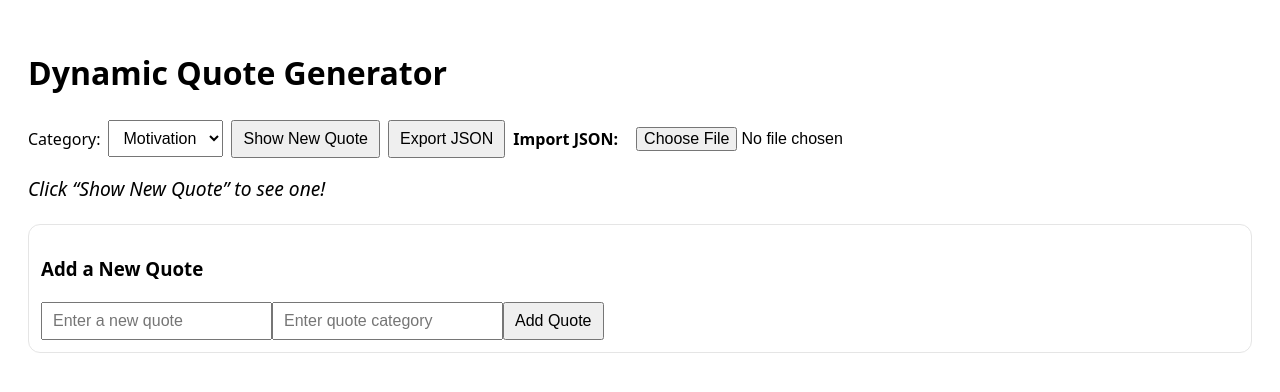
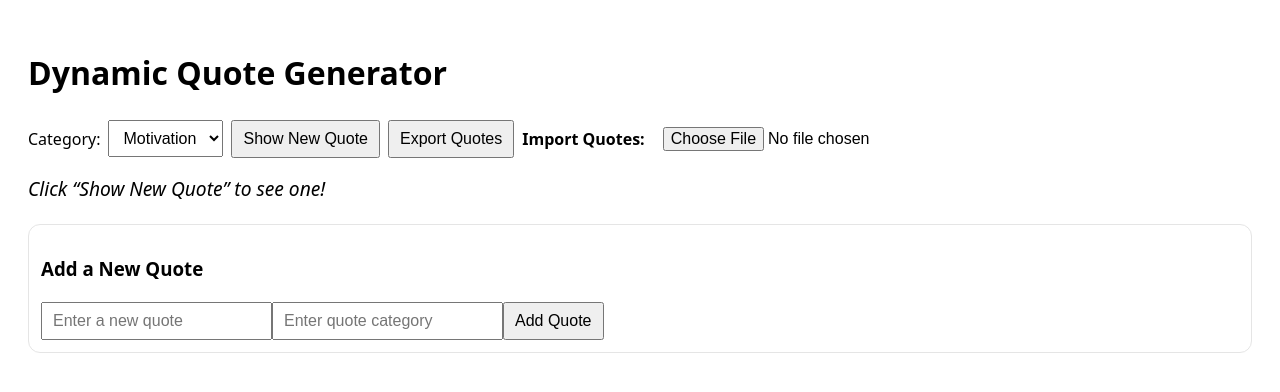
Before and after one commit to petermussatz/alx_fe_javascript, a plain HTML site: page dom-manipulation/index.html in a window 1280 px wide. Drawn offline with Linux system fonts and the light colour scheme.

Commit message:
add changes

```diff
--- a/dom-manipulation/index.html
+++ b/dom-manipulation/index.html
@@ -20,9 +20,10 @@
     <select id="categorySelect" aria-label="Quote category"></select>
     <button id="newQuote">Show New Quote</button>
 
-    <!-- JSON Export / Import -->
-    <button id="exportBtn" title="Export quotes as JSON">Export JSON</button>
-    <label for="importFile" style="font-weight: 600;">Import JSON:</label>
+    <!-- ✅ Renamed button to match requirement -->
+    <button id="exportBtn" title="Export quotes as JSON">Export Quotes</button>
+
+    <label for="importFile" style="font-weight: 600;">Import Quotes:</label>
     <input type="file" id="importFile" accept=".json" />
   </div>
 
```
